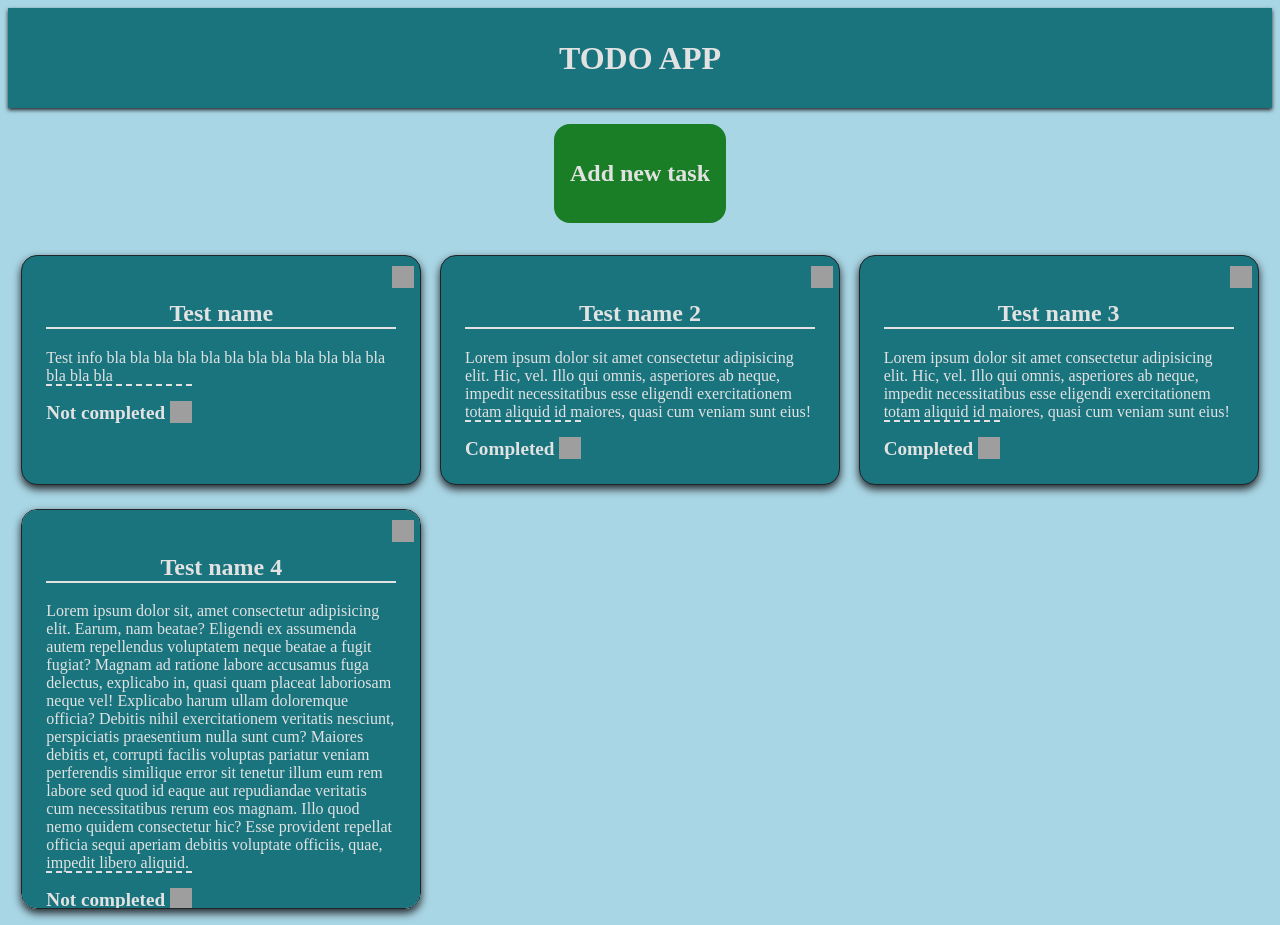
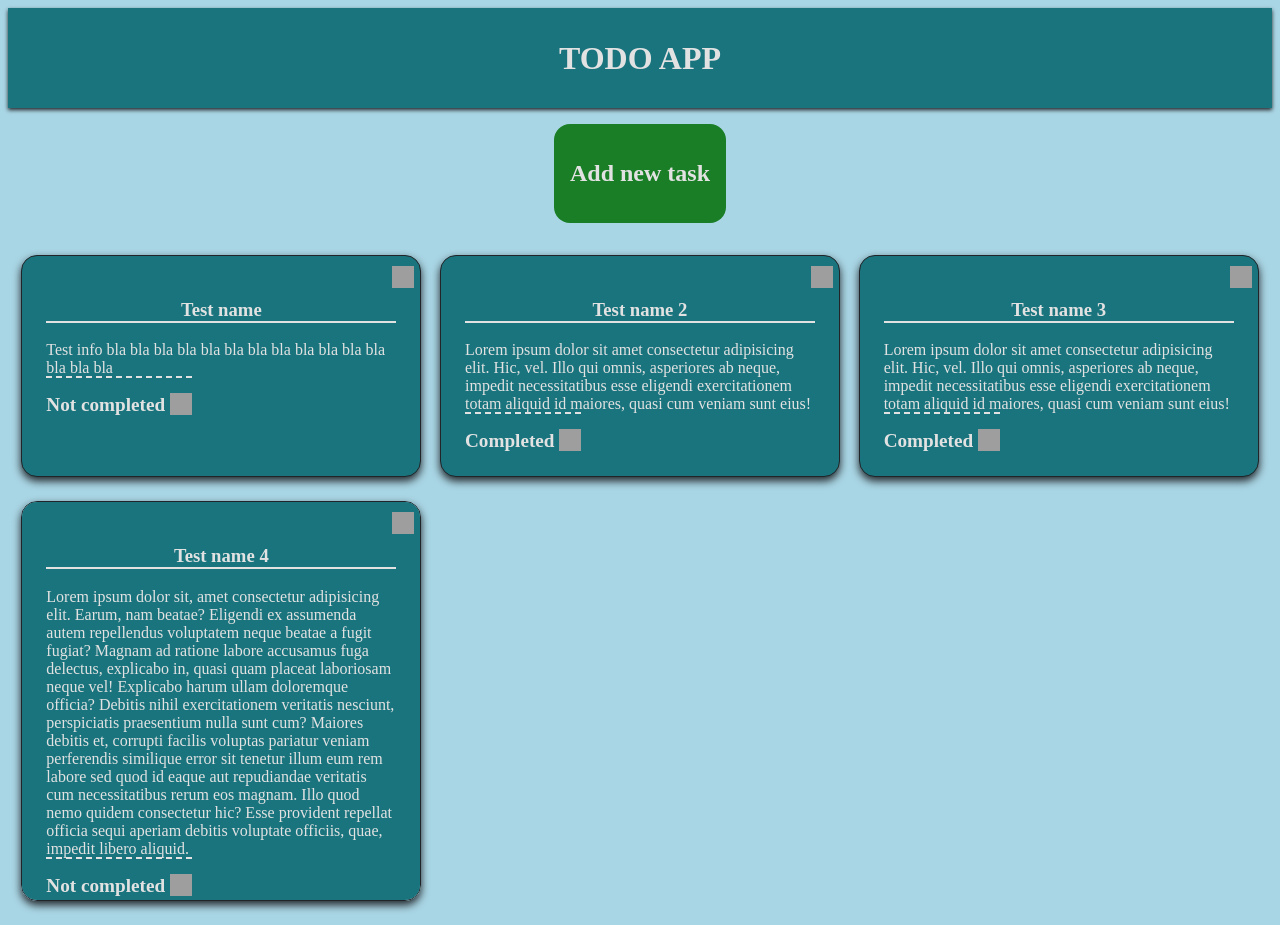
Before and after one commit to slysnek/liga-traineeship-project, a React (Create React App) app: page / in a window 1280 px wide. Built offline with nearby package versions, Linux system fonts and the light colour scheme; grey boxes are pictures that could not be loaded; the HTML template or start-up script is replaced by a standard one.

Commit message:
refactor: small changes

```diff
--- a/src/app/Task/Task.module.css
+++ b/src/app/Task/Task.module.css
@@ -16,6 +16,7 @@
 
 .task:hover{
   scale: 1.02;
+  border: 1px solid var(--font-color);
 }
 
 /* width */
--- a/src/app/Task/Task.tsx
+++ b/src/app/Task/Task.tsx
@@ -3,13 +3,13 @@ import pencilIcon from '../../assets/icons/icon-pencil.svg';
 import crossIcon from '../../assets/icons/icon-cross.svg';
 import checkmarkIcon from '../../assets/icons/icon-checkmark.svg';
 import styles from './Task.module.css';
-import { ITaskType } from './TaskTypes.types';
+import { ITaskType } from './Task.types';
 
 // eslint-disable-next-line @typescript-eslint/no-unused-vars
 const Task: React.FC<ITaskType> = (taskData: ITaskType) => {
   return (
     <li className={styles.task}>
-      <h2 className={styles.name}>{taskData.name}</h2>
+      <h3 className={styles.name}>{taskData.name}</h3>
       <Link className={styles.edit} to={`add_task/${taskData.id}`}>
         <img className={styles.icon} src={pencilIcon} alt="pencil icon" />
       </Link>
```
